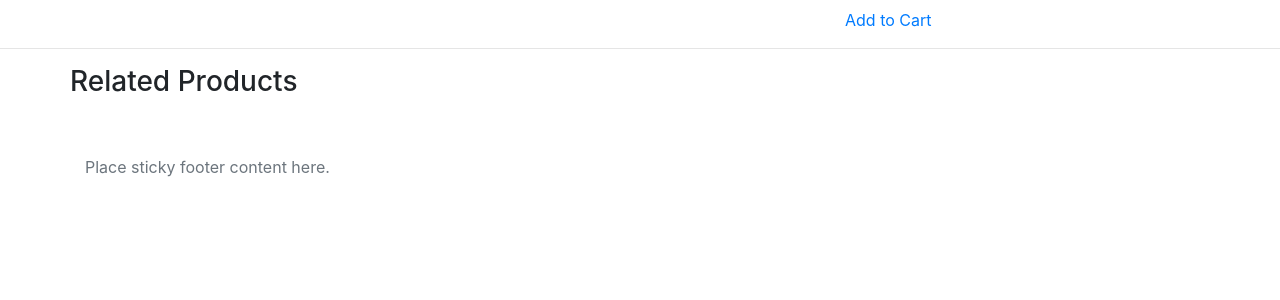
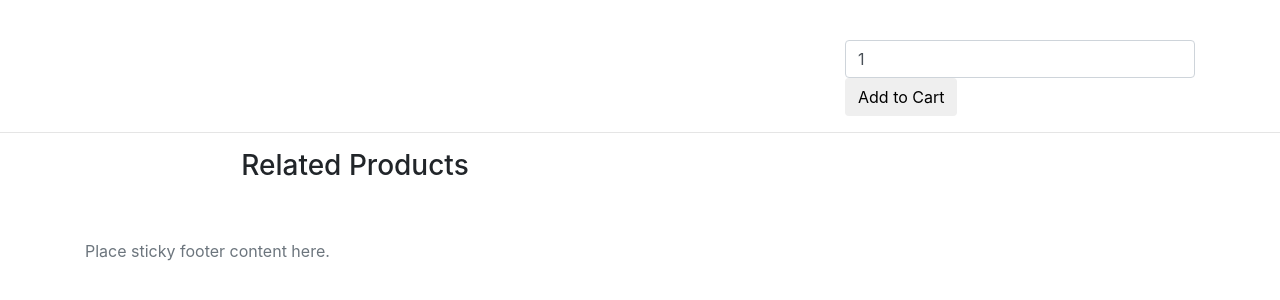
Before and after one commit to OnurOzayyy/ecommerce, a Django app: template src/products/templates/products/product_detail.html in a window 1280 px wide. Shown: the part 60-360 px from the top of the page. Run offline with Django 3.2, Linux system fonts and the light colour scheme; the template is opened without the code that fills it, so the values that code supplies are empty; some libraries are stand-ins or nearby versions.

Commit message:
View for Add to Cart from Product Detail

```diff
--- a/src/products/templates/products/product_detail.html
+++ b/src/products/templates/products/product_detail.html
@@ -34,6 +34,8 @@
     </div>
 <!--     PRODUCT SIDE BAR -->
     <div class="col-sm-4">
+        <form id='add-form' method='GET' action="{% url 'cart' %}">
+            <p id='jquery-message' class='lead'></p>
             {% if object.variation_set.count > 1 %}
                 <h3 id='price'>${{ object.variation_set.first.price }}</h3>
                 <select name='item' class='form-control form-control-lg variation_select'>
@@ -52,14 +54,19 @@
                     {% endif %}
                     </h3>
             {% endif %}
-        <a href="#">Add to Cart</a>
+            <br />
+            <input class='form-control' type='number' name='qty' value='1' />
+            <input id='submit-btn' type='submit' value='Add to Cart' class='btn btn-default' />
+        </form>
     </div>
 </div>
 </div>
 <hr />
 <div class="container">
-<div class="row">
-    <h3>Related Products</h3>
+<div class="row text-center">
+    <div class="col-lg-6">
+    <h3 >Related Products</h3>
+</div>
 </div>
     {% include 'products/related_products.html' with related=related %}
 </div>
```
Also changed, not shown: src/carts/views.py (+7 -2 lines). Lines whose indentation alone changed are shown as unchanged.
